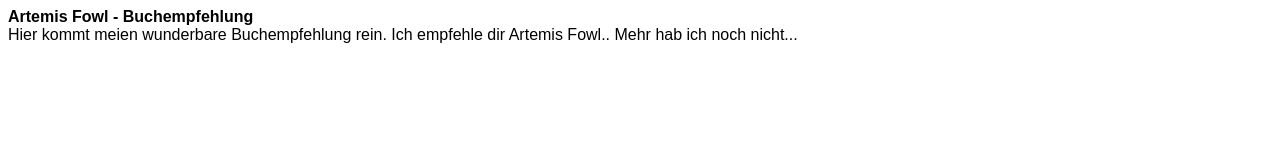
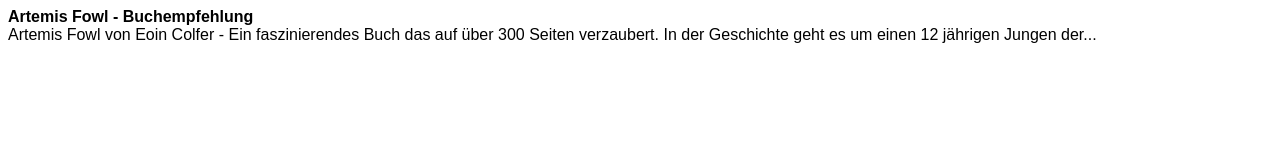
Before and after one commit to devwithoutcod1ng/Artemis-Fowl---Buchempfehlung, a plain HTML site: page index.html in a window 1280 px wide. Drawn offline with Linux system fonts and the light colour scheme.

Commit message:
Update index.html

```diff
--- a/index.html
+++ b/index.html
@@ -17,7 +17,7 @@
 
   <div class="bold">Artemis Fowl - Buchempfehlung</div>
   <div>
-    Hier kommt meien wunderbare Buchempfehlung rein. Ich empfehle dir Artemis Fowl.. Mehr hab ich noch nicht...
+    Artemis Fowl von Eoin Colfer - Ein faszinierendes Buch das auf über 300 Seiten verzaubert. In der Geschichte geht es um einen 12 jährigen Jungen der...
   </div>
 
 </body>
```
